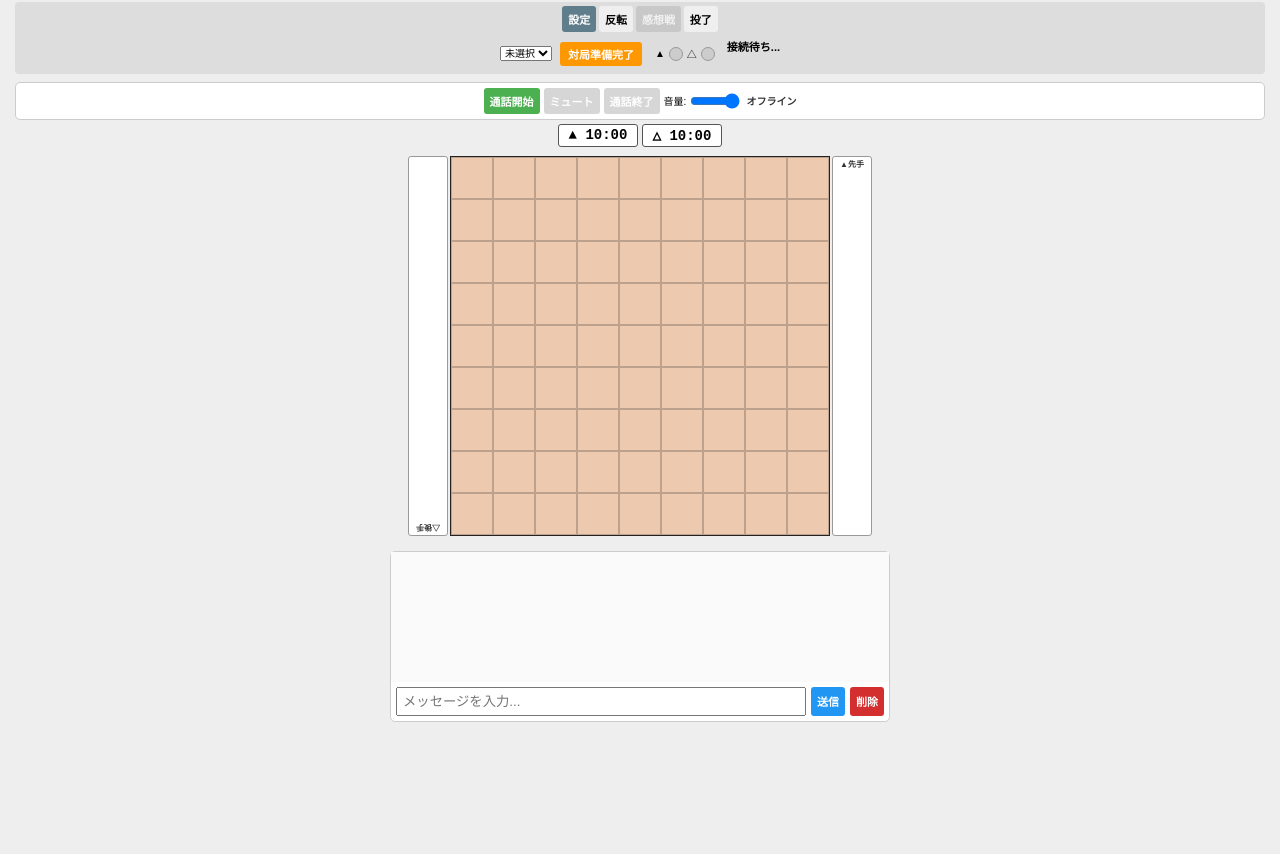
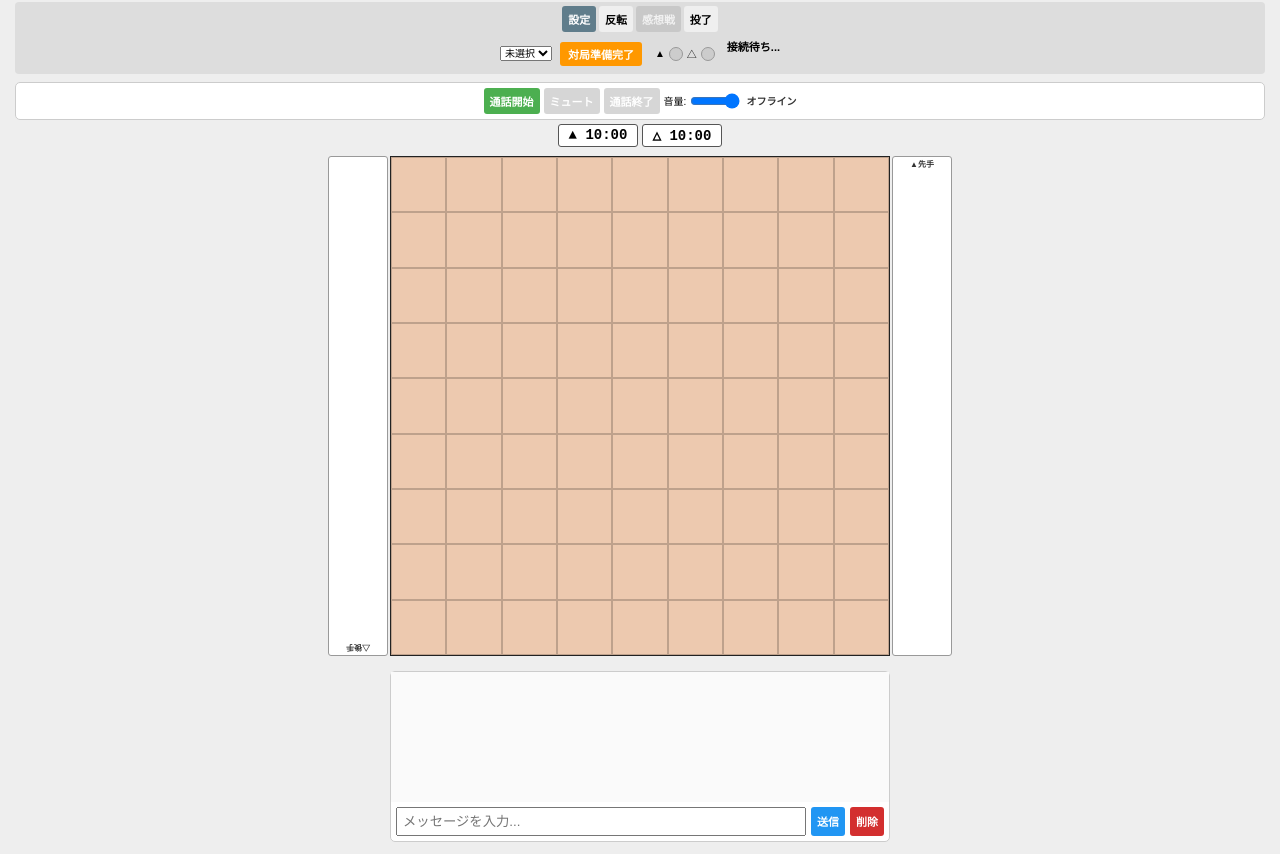
Before and after one commit to shogi-plan/calendar-public, a plain HTML site: page room99999.html in a window 1280 px wide. Shown: the part 89-943 px from the top of the page. Before the commit the page ends 823 px from the top, so only its background shows below. Drawn offline with Linux system fonts and the light colour scheme; no server answers.

Commit message:
Add files via upload

```diff
--- a/room99999.html
+++ b/room99999.html
@@ -38,7 +38,10 @@
   box-sizing: border-box;
 }
 
-    #board-container { position: relative; width: 58vw; max-width: 380px; aspect-ratio: 1 / 1; flex-shrink: 1; }
+        #board-container { position: relative; width: 58vw; max-width: 380px; aspect-ratio: 1 / 1; flex-shrink: 1; transition: width 0.2s; }
+    /* 対局中（拡大時）のスタイル */
+    #board-container.playing-size { width: 78vw; max-width: 500px; }
+
     #board { display: grid; grid-template-columns: repeat(9, 11.1111%); grid-template-rows: repeat(9, 11.1111%); border: 1px solid #222; width: 100%; height: 100%; background: var(--board-color); box-sizing: border-box; }
 
     /* --- 左右に配置する駒台（1列×7行） --- */
@@ -58,6 +61,14 @@
       position: relative;
       box-sizing: border-box;
       flex-shrink: 0;
+      transition: width 0.2s, height 0.2s;
+    }
+    /* 対局中（拡大時）のスタイル：盤面に合わせて大きく */
+    .hand.playing-size {
+      width: 10.5vw;
+      max-width: 60px;
+      height: 78vw;
+      max-height: 500px;
     }
     .hand::before {
       content: attr(data-label);
@@ -402,7 +413,7 @@
     const SYMBOLS = {FU:'歩',KY:'香',KE:'桂',GI:'銀',KI:'金',KA:'角',HI:'飛',OU:'玉',TO:'と',NY:'杏',NK:'圭',NG:'全',UM:'馬',RY:'龍'};
 
   // 駒音の定義
-  const pieceSound = new Audio("spo_ge_syogi_s01.mp3");
+  const pieceSound = new Audio("assets/komaoto.mp3");
   function playPieceSound() {
     pieceSound.currentTime = 0;
     pieceSound.play().catch(e => console.warn("音源の再生に失敗しました:", e));
@@ -428,8 +439,20 @@
   function updateDisplayRotation(isFlipped) {
     const container = document.getElementById('game-main-inner');
     const board = document.getElementById('board');
+    const boardContainer = document.getElementById('board-container');
     const handS = document.getElementById('handS');
     const handG = document.getElementById('handG');
+
+    // 感想戦モードでない場合のみ、拡大クラスを付与する
+    if (!isReviewMode) {
+      boardContainer.classList.add('playing-size');
+      handS.classList.add('playing-size');
+      handG.classList.add('playing-size');
+    } else {
+      boardContainer.classList.remove('playing-size');
+      handS.classList.remove('playing-size');
+      handG.classList.remove('playing-size');
+    }
 
     // いったん左右の回転状態をリセット
     handS.classList.remove('left-rotated');
@@ -816,6 +839,9 @@ btnCallStart.onclick = async () => {
       viewIdx = state.history.length - 1;
       syncReviewStateLocally();
     }
+
+    // ★追加：サイズ・反転状態を現在のモードに基づいて再適用
+    updateDisplayRotation(currentFlip);
 
     render();
     updateKifuList();
```
Lines whose indentation alone changed are shown as unchanged.
